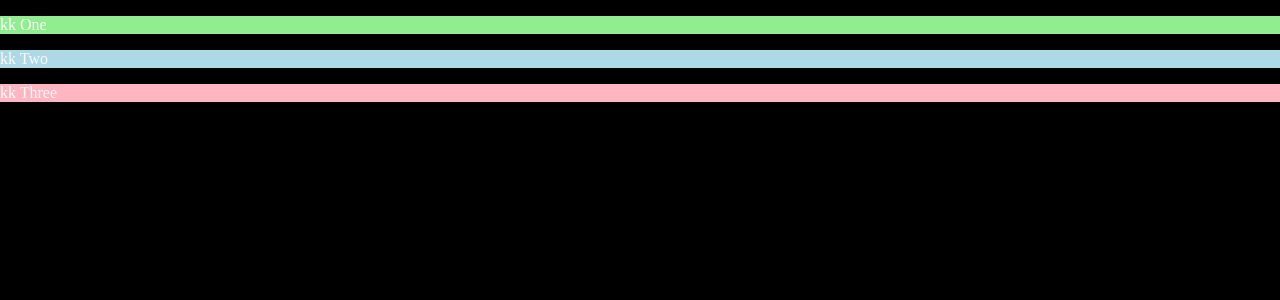
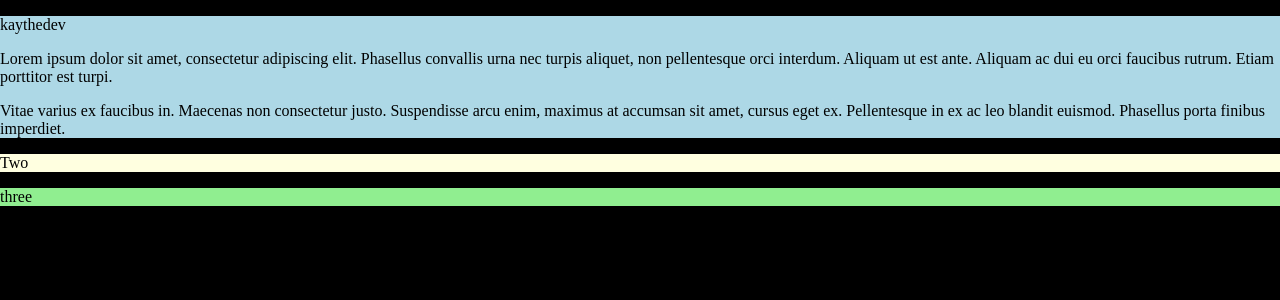
Before and after one commit to KayviaHarriott/matchr, a React (Vite) app: page / in a window 1280 px wide. Shown: the top 300 px of the page. Built offline with nearby package versions, Linux system fonts and the light colour scheme; the HTML template or start-up script is replaced by a standard one.

Commit message:
Added list to populate section content and background color

```diff
--- /dev/null
+++ b/src/pages/About.tsx
@@ -0,0 +1,52 @@
+import { Box } from "@mui/material";
+import React from "react";
+import {
+  motion,
+  useScroll,
+  useSpring,
+  useTransform,
+  MotionValue,
+} from "framer-motion";
+import { useRef } from "react";
+
+export const About = () => {
+  const ref = useRef(null);
+
+  function useParallax(value: MotionValue<number>, distance: number) {
+    return useTransform(value, [0, 1], [-distance, distance]);
+  }
+  const { scrollYProgress } = useScroll({ target: ref });
+
+  const y = useParallax(scrollYProgress, 100);
+
+  return (
+    <>
+      <Box className="flex px-[32px] gap-4">
+        <Box className="max-w-[300px]">
+          <p
+            style={{ scrollSnapAlign: "center" }}
+            className="text-[32px] font-bold"
+          >
+            kaythedev
+          </p>
+        </Box>
+        <Box className="max-w-[350px]">
+        <div className="flex flex-col gap-2">
+              <p>
+                Lorem ipsum dolor sit amet, consectetur adipiscing elit. Phasellus
+                convallis urna nec turpis aliquet, non pellentesque orci interdum.
+                Aliquam ut est ante. Aliquam ac dui eu orci faucibus rutrum. Etiam
+                porttitor est turpi.
+              </p>
+              <p>
+                Vitae varius ex faucibus in. Maecenas non consectetur justo.
+                Suspendisse arcu enim, maximus at accumsan sit amet, cursus eget ex.
+                Pellentesque in ex ac leo blandit euismod. Phasellus porta finibus
+                imperdiet.
+              </p>
+        </div>
+        </Box>
+      </Box>
+    </>
+  );
+};
--- a/src/pages/LandingPage.tsx
+++ b/src/pages/LandingPage.tsx
@@ -10,11 +10,12 @@ import {
 } from "framer-motion";
 import React from "react";
 import { Box } from "@mui/system";
+import { About } from "./About";
 
 const list = [
-  { label: "One", backgroundColor: "lightgreen" },
-  { label: "Two", backgroundColor: "lightblue" },
-  { label: "Three", backgroundColor: "lightpink" },
+  {content: <About/> ,color: "lightblue"},
+  {content: <div><p>Two</p></div>, color: "lightyellow"},
+  {content: <div><p>three</p></div> , color: "lightgreen"},
 ];
 
 function useParallax(value: MotionValue<number>, distance: number) {
@@ -23,8 +24,10 @@ function useParallax(value: MotionValue<number>, distance: number) {
 
 function Content({
   content,
+  color
 }: {
-  content: { label: string; backgroundColor: string }[];
+  content: ReactNode;
+  color: string;
 }) {
   const ref = useRef(null);
   const { scrollYProgress } = useScroll({ target: ref });
@@ -32,14 +35,16 @@ function Content({
 
   return (
     <Box
-      sx={{ backgroundColor: content.backgroundColor }}
+      sx={{ backgroundColor: color }}
       id="section"
       className="h-[100vh] flex justify-center items-center relative perspective-500"
     >
       <div ref={ref}>
-        <div className="bg-[lightblue]">
+
+        <div >
           {" "}
-          <p className="text-[blue]">kk {content.label}</p>
+          {content}
+          {/* <p className="text-[blue]">kk {content.label}</p> */}
         </div>
       </div>
       {/* <motion.h2 style={{ y }}>{`#00${id}`}</motion.h2> */}
@@ -61,7 +66,7 @@ export const LandingPage = () => {
       <div className="bg-[yellow]">
         {list.map((item) => (
           <div>
-            <Content content={item} />
+            <Content content={item.content} color={item.color} />
           </div>
         ))}
         <motion.div
--- a/src/pages/styles.css
+++ b/src/pages/styles.css
@@ -13,12 +13,12 @@ body {
     --yellow: #ffbb00;
 
     --background: var(--black);
-    --accent: var(--white);
+    /* --accent: var(--white); */
 
     margin: 0;
     padding: 0;
     background-color: var(--background);
-    color: var(--accent);
+    /* color: var(--accent); */
   }
 
   * {
```
